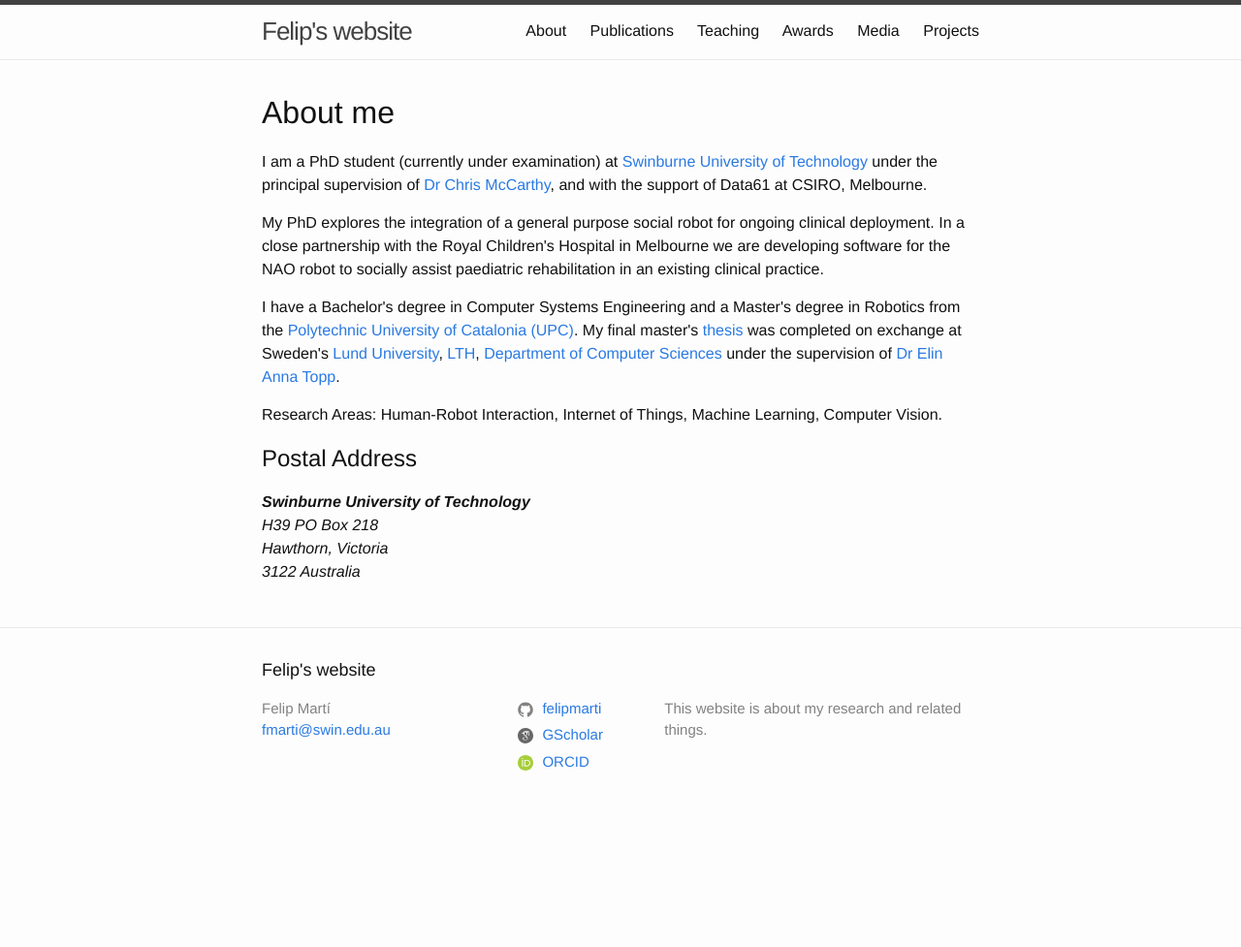
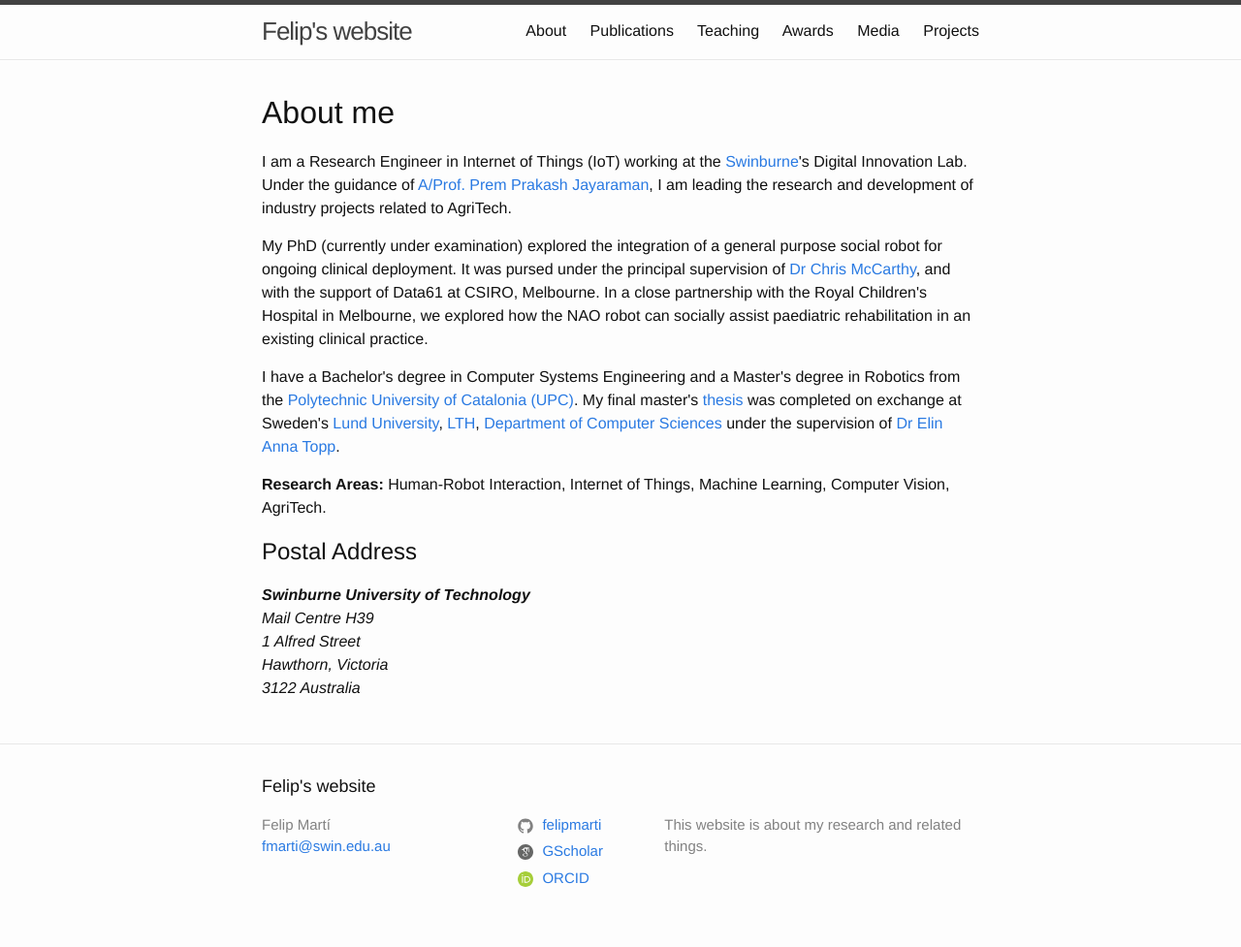
Before and after one commit to FelipMarti/felipmarti.github.io, a Jekyll site: the page built from index.html, in a window 1280 px wide. Shown: the whole page at 97% size. Built offline with Jekyll 4.4.1, drawn with Linux system fonts in a browser that asks for light colours; before the commit the page ends 900 px from its top, so only the background shows below that.

Commit message:
Updating aboutme, teaching, and broken links

```diff
--- a/awards.html
+++ b/awards.html
@@ -15,7 +15,7 @@ title: Awards
             [<a href=http://www.swinburne.edu.au/news/latest-news/2016/09/swinburne-a-finalist-in-national-disability-awards-.php>More Info...</a>]
 			<p><strong>2015,</strong> CSIRO Data61, PhD Scholarship Award.
             <br><em>A full stipend for 3.5 years, set at a rate equivalent to the Research Training Program base rate. Former NICTA Award.</em>
-            [<a href=https://www.csiro.au/en/Careers/Form-Data61-scholarship/Data61-Scholarship-Guidelines>More Info...</a>]
+            [<a href=https://data61.csiro.au/en/Our-Network/Students/Scholarship-Program>More Info...</a>]
 			<p><strong>2015,</strong> Erasmus+ Grant, European Union</a>
             <br><em>Student mobility grant for studies on exchange between programme countries (Lund University, Sweden).</em>
             [<a href=https://ec.europa.eu/programmes/erasmus-plus/opportunities/individuals/students/studying-abroad_en>More Info...</a>]
--- a/index.html
+++ b/index.html
@@ -5,27 +5,29 @@ title: About
 
 		<div class="about">
 			<h1>About me</h1>
-			<!-- <p>My name is Felip, and I have two surnames Martí Carrillo, no middle name. So, to make it easier just Felip Martí is fine (Yes, just the first surname is alright). -->
-            <p>I am a PhD student (currently under examination) at <a href='http://www.swinburne.edu.au'>Swinburne University of Technology</a>
-            under the principal supervision of <a href='https://www.swinburne.edu.au/science-engineering-technology/staff/profile/index.php?id=cdmccarthy'>Dr Chris McCarthy</a>,
+            <p>I am a Research Engineer in Internet of Things (IoT) working at the <a href='http://www.swinburne.edu.au'>Swinburne</a>'s Digital Innovation Lab.
+            Under the guidance of <a href='https://www.swinburne.edu.au/research/our-research/access-our-research/find-a-researcher-or-supervisor/researcher-profile/?id=pjayaraman'>
+            A/Prof. Prem Prakash Jayaraman</a>, I am leading the research and development of industry projects related to AgriTech.
+
+            <p> My PhD (currently under examination) explored the integration of a general purpose social robot for ongoing clinical deployment.
+            It was pursed under the principal supervision of <a href='https://www.swinburne.edu.au/science-engineering-technology/staff/profile/index.php?id=cdmccarthy'>Dr Chris McCarthy</a>,
             and with the support of <!--<a href='http://people.csiro.au/M/F/Felip-Marticarrillo'>Data61 at CSIRO</a>-->
             Data61 at CSIRO, Melbourne.
-
-            <p>My PhD explores the integration of a general purpose social robot for ongoing clinical deployment.
-            In a close partnership with the Royal Children's Hospital in Melbourne we are developing software for the NAO robot
-            to socially assist paediatric rehabilitation in an existing clinical practice.
+            In a close partnership with the Royal Children's Hospital in Melbourne, we explored how the NAO robot can
+            socially assist paediatric rehabilitation in an existing clinical practice.
 
             <p>I have a Bachelor's degree in Computer Systems Engineering and a Master's degree in Robotics from the <a href='http://www.upc.edu'>Polytechnic University of Catalonia (UPC)</a>.
             My final master's  <a href='http://lup.lub.lu.se/student-papers/record/7861160'>thesis</a> was completed on exchange at Sweden's
             <a href='http://www.lu.se'>Lund University</a>, <a href='http://www.lth.se'>LTH</a>, <a href='http://cs.lth.se'>Department of Computer Sciences</a>
             under the supervision of <a href='http://cs.lth.se/elin_anna_topp/'>Dr Elin Anna Topp</a>.
 
-			<p>Research Areas:  Human-Robot Interaction, Internet of Things, Machine Learning, Computer Vision.
+			<p><b>Research Areas:</b>  Human-Robot Interaction, Internet of Things, Machine Learning, Computer Vision, AgriTech.
 
 			<h2>Postal Address</h2>
 		    <address>
 			<strong>Swinburne University of Technology</strong><br>
-            H39 PO Box 218<br>
+            Mail Centre H39<br>
+            1 Alfred Street<br>
             Hawthorn, Victoria<br>
 			3122 Australia<br>
 		    </address>
--- a/teaching.html
+++ b/teaching.html
@@ -13,9 +13,11 @@ title: Teaching
             2016-S2, 2017-S2, 2018-S2, 2019-S2
 
             <p><strong>Computer and Logic Essentials</strong> (<a href='https://www.swinburne.edu.au/study/courses/units/Computer-and-Logic-Essentials-COS10003/local'>COS10003</a>)
-            2018-S1, 2018-S2, 2019-S1*, 2019-S2
+            2018-S1, 2018-S2, 2019-S1<sup>*</sup>, 2019-S2, 2020-S1<sup>#</sup>
 
-            <p><em>*Co-Lecturer and Head Tutor</em>
+            <p><em><sup>*</sup>Co-Lecturer and Head Tutor</em>
+            <br><em><sup>#</sup>Head Tutor, imparted online due to COVID-19</em>
+
 
 
 <script>/*
```
